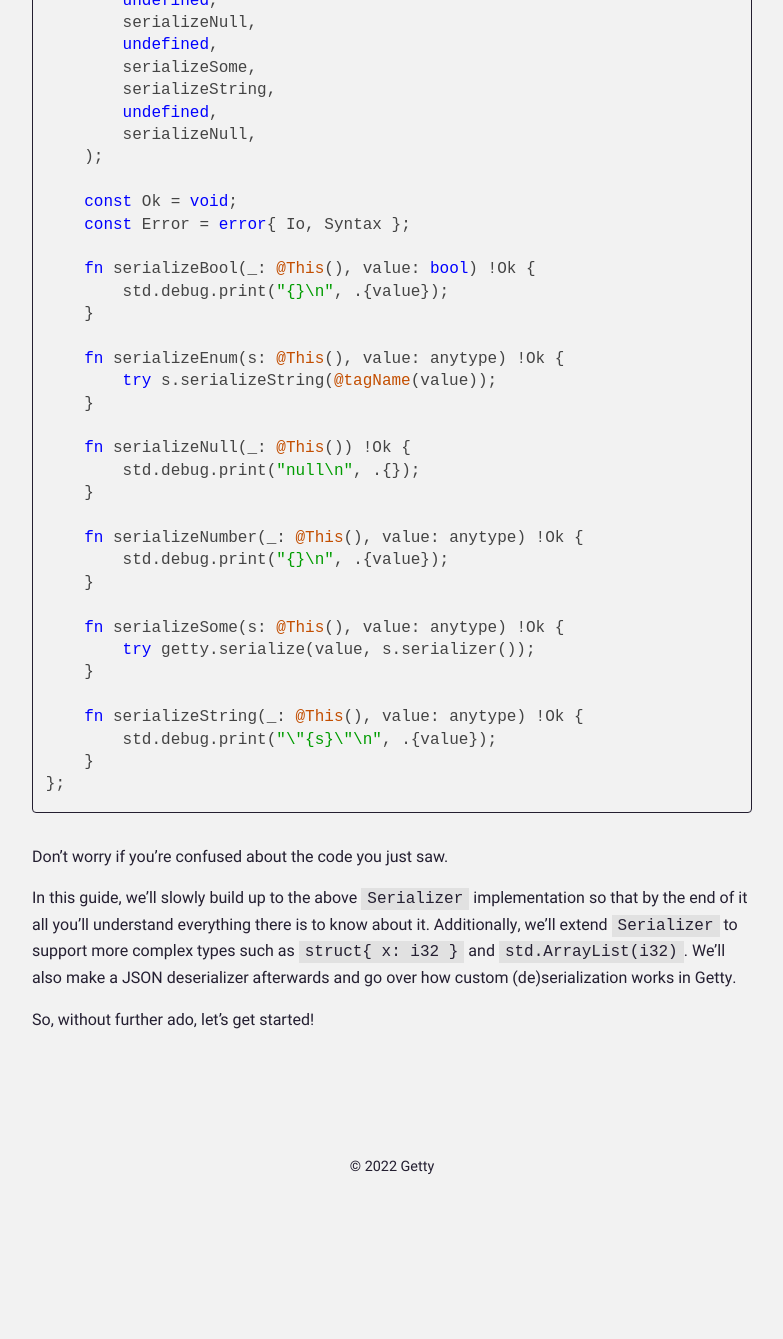
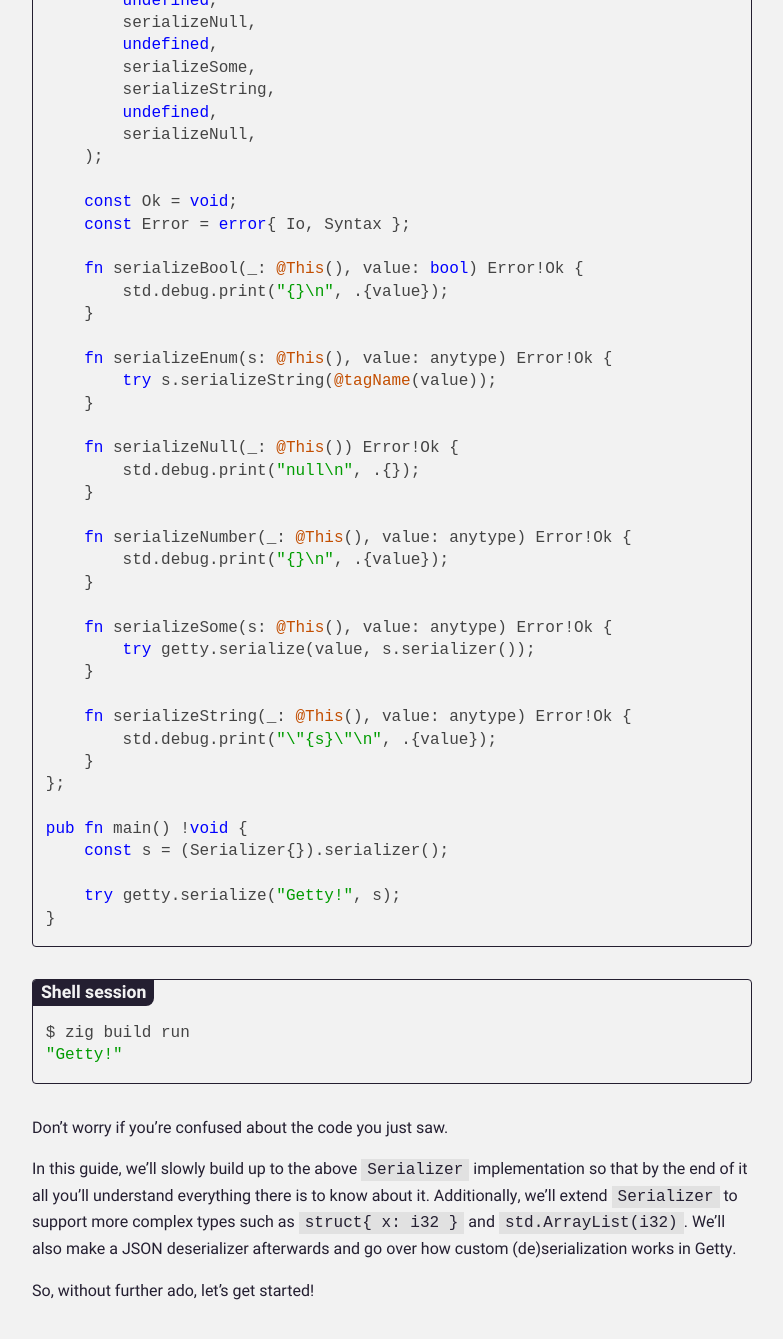
Before and after one commit to getty-zig/getty.so, a Jekyll site: the page built from pages/guide/introduction.md, in a window 1280 px wide and 1400 px high, scrolled down 911 px. Shown: the top 1339 px of the window, without its empty margins (248-1031 px from the left). Built offline with Jekyll 4.4.1, drawn with Linux system fonts in a browser that asks for light colours; before the commit the page ends 2132 px from its top, so only the background shows below that.

Commit message:
guide: Update introduction

```diff
--- a/pages/guide/introduction.md
+++ b/pages/guide/introduction.md
@@ -43,30 +43,43 @@ const Serializer = struct {
     const Ok = void;
     const Error = error{ Io, Syntax };
 
-    fn serializeBool(_: @This(), value: bool) !Ok {
+    fn serializeBool(_: @This(), value: bool) Error!Ok {
         std.debug.print("{}\n", .{value});
     }
 
-    fn serializeEnum(s: @This(), value: anytype) !Ok {
+    fn serializeEnum(s: @This(), value: anytype) Error!Ok {
         try s.serializeString(@tagName(value));
     }
 
-    fn serializeNull(_: @This()) !Ok {
+    fn serializeNull(_: @This()) Error!Ok {
         std.debug.print("null\n", .{});
     }
 
-    fn serializeNumber(_: @This(), value: anytype) !Ok {
+    fn serializeNumber(_: @This(), value: anytype) Error!Ok {
         std.debug.print("{}\n", .{value});
     }
 
-    fn serializeSome(s: @This(), value: anytype) !Ok {
+    fn serializeSome(s: @This(), value: anytype) Error!Ok {
         try getty.serialize(value, s.serializer());
     }
 
-    fn serializeString(_: @This(), value: anytype) !Ok {
+    fn serializeString(_: @This(), value: anytype) Error!Ok {
         std.debug.print("\"{s}\"\n", .{value});
     }
 };
+
+pub fn main() !void {
+    const s = (Serializer{}).serializer();
+
+    try getty.serialize("Getty!", s);
+}
+{% endhighlight %}
+{% endlabel %}
+
+{% label Shell session %}
+{% highlight sh %}
+$ zig build run
+"Getty!"
 {% endhighlight %}
 {% endlabel %}
 
```
